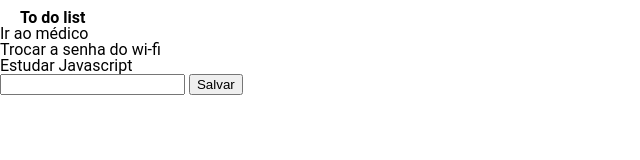
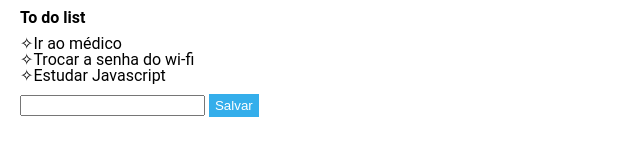
Before and after one commit to f-nely/introducao-js-alura, a plain HTML site: page exercises/atividade_06.html in a window 1280 px wide. Shown: the whole page, without its empty margins (0-640 px from the left). Drawn offline with Linux system fonts and the light colour scheme.

Commit message:
Estilizando alguns elementos

```diff
--- a/exercises/styles.css
+++ b/exercises/styles.css
@@ -82,15 +82,28 @@ body {
     padding: 2px;
 }
 
-.botao {
+.botao, #botao-adicionar {
     background-color: #34AEEB;
     border: 1px solid #34AEEB;
     color: #FFF;
     padding: 3px 5px;
 }
 
-.botao:hover {
+.botao:hover, #botao-adicionar:hover {
     background-color: #FFF;
     border: 1px solid #34AEEB;
     color: #34AEEB;
 }
+
+/* Atividade 06 */
+.lista::before {
+    content: '✧';
+}
+
+.afazeres {
+    margin: 10px 20px 10px;
+}
+
+.adicionar-tarefa {
+    margin: 10px 20px;
+}
```
